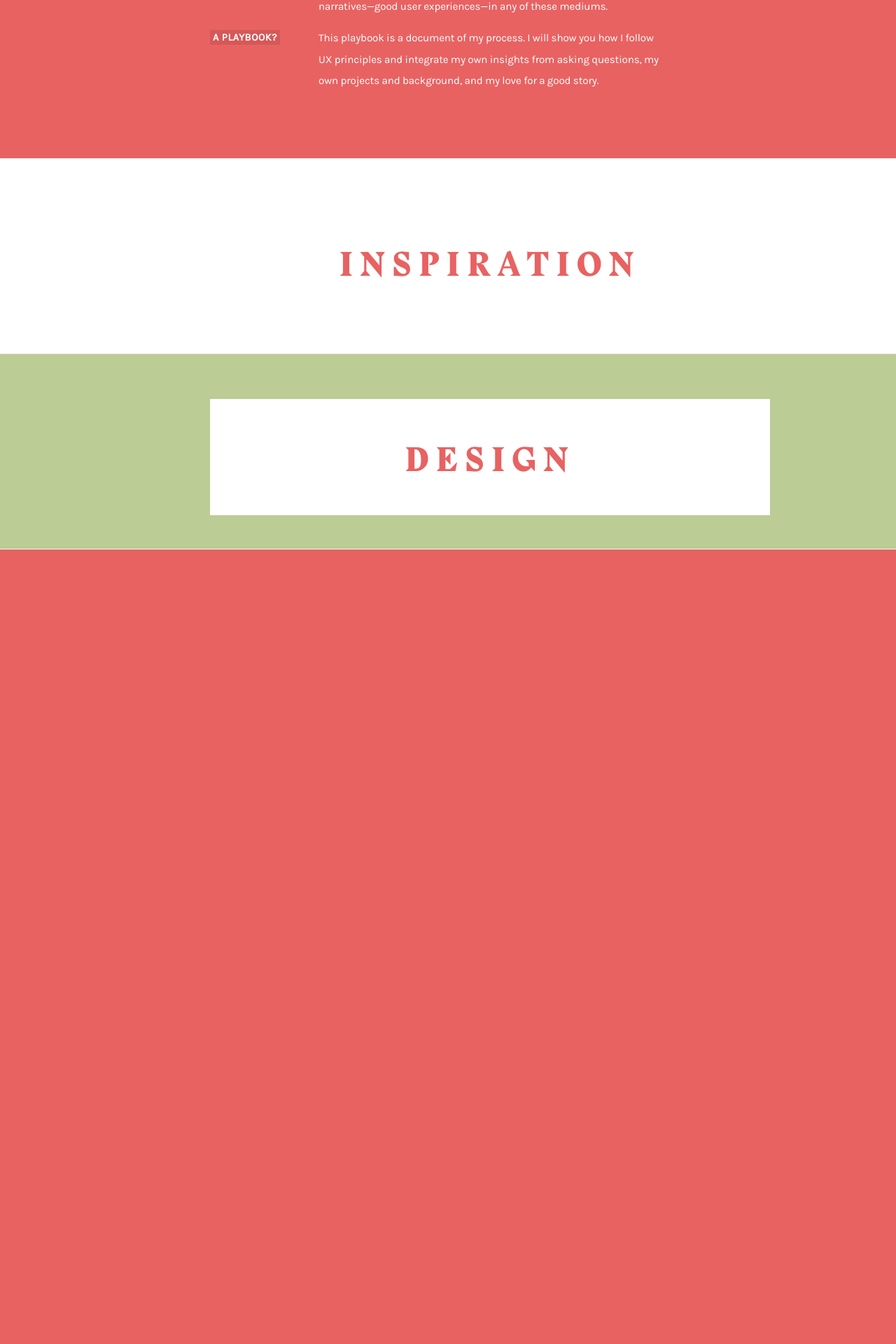
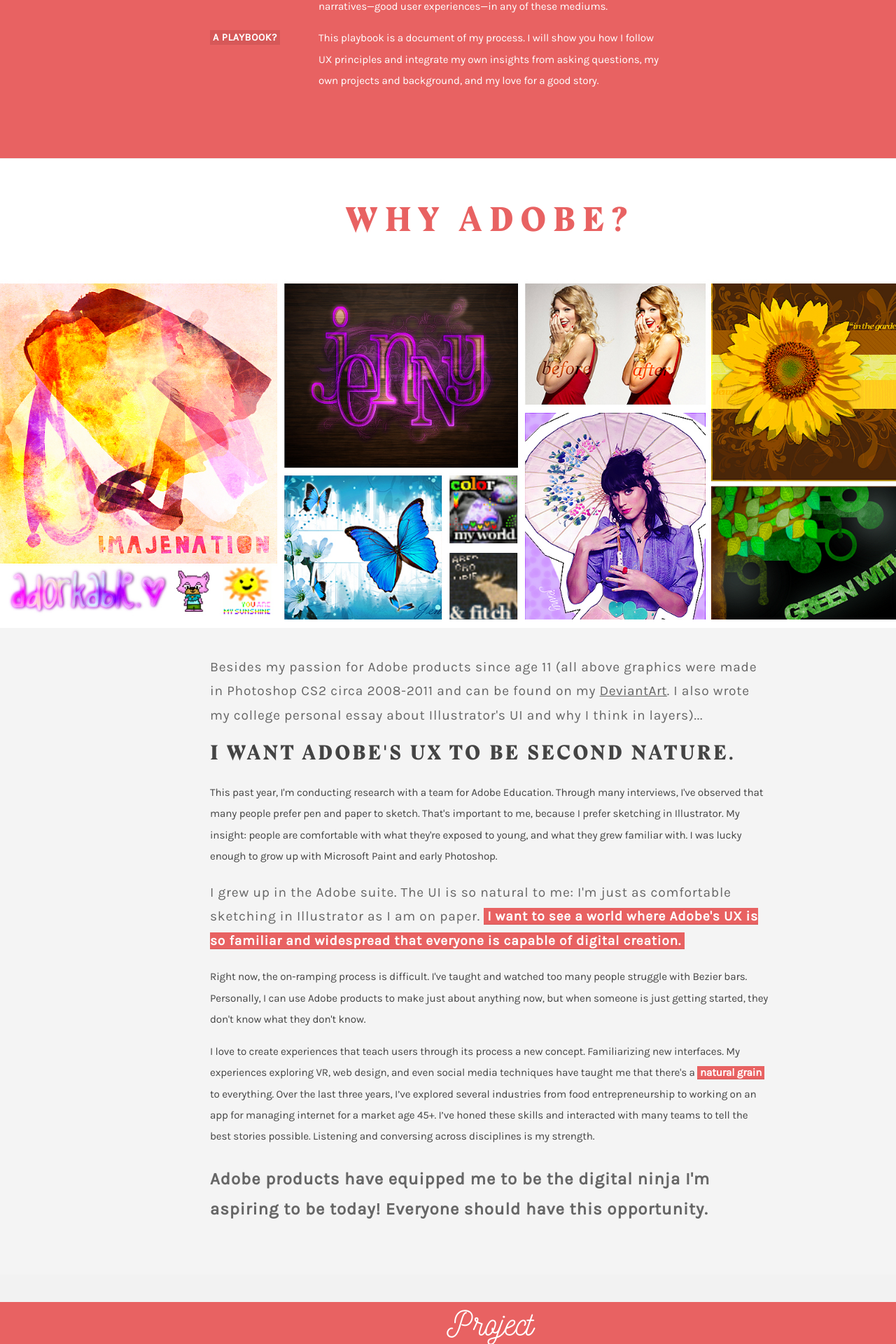
Before and after one commit to jennyliuzhang/jenny.world, a PHP site: page /ux/index.html in a window 1280 px wide; the page is wider, and only the part inside the window is pictured. Shown: the part 800-2720 px from the top of that part at 70% size. Before the commit the page ends 1585 px from the top of that part, so only its background shows below. Run offline with PHP 8.4, Linux system fonts and the light colour scheme; some libraries are stand-ins or nearby versions.

Commit message:
ux upload mvp

```diff
--- a/ux/index.html
+++ b/ux/index.html
@@ -12,8 +12,8 @@
 		<nav>
 			<a href="#adobe">Why Adobe?</a>
 			<a href="#process">Projects</a>
-			<a href="#inspiration">Inspiration</a>
-			<a href="#design">Design</a>
+			<!-- <a href="#inspiration">Inspiration</a> -->
+			<!-- <a href="#design">Design</a> -->
 		</nav>
 
 		<div class="slide intro">
@@ -40,12 +40,10 @@
 			<div class="wrap">
 				<h4>Besides my passion for Adobe products since age 11 (all above graphics were made in Photoshop CS2 circa 2008-2011 and can be found on my <a href="http://jennaiiix3.deviantart.com/" target="_blank">DeviantArt</a>. I also wrote my college personal essay about Illustrator's UI and why I think in layers)...</h4>
 				<h5>I want Adobe's UX to be second nature.</h5>
+				<p>This past year, I'm conducting research with a team for Adobe Education. Through many interviews, I've observed that many people prefer pen and paper to sketch. That's important to me, because I prefer sketching in Illustrator. My insight: people are comfortable with what they're exposed to young, and what they grew familiar with. I was lucky enough to grow up with Microsoft Paint and early Photoshop.</p>
 				<h4>I grew up in the Adobe suite. The UI is so natural to me: I'm just as comfortable sketching in Illustrator as I am on paper. <span class="highlight">I want to see a world where Adobe's UX is so familiar and widespread that everyone is capable of digital creation.</span></h4>
-				<p>This past year, I’m the lead for a team of 9 doing creative consulting work for the Adobe Education department. This project is part of a class called Discerning and Making, in which we conduct market research, boil down painpoint insights, and develop a product for an industry.</p>
-				<p>Through my research, I've learned that many people prefer pen and paper to sketch. That's important to me, because I prefer sketching in Illustrator. My insight: people are comfortable with what they're exposed to young, and what they grew familiar with. I was lucky enough to grow up with Microsoft Paint and early Photoshop.</p>
-				<p>Right now, the on-ramping process is difficult. I've taught and watched too many people struggle with Bezier bars. There are so many possible user experiences, but none of them make sense naturally. I can use Adobe products to make just about anything now, but when someone is just getting started, they don't know what they don't know.</p>
-				<p>I love to create experiences that teach users through its process a new concept. Familiarizing new interfaces. My experiences exploring VR, web design, and even social media techniques have taught me that there's a <span class="highlight">natural grain</span> to everything.</p>
-				<p>Over the last three years, I’ve explored several industries from food entrepreneurship to working on an app for managing internet for a market age 45+. I’ve honed these skills and interacted with many teams to tell the best stories possible. Listening and conversing across disciplines is my strength.</p>
+				<p>Right now, the on-ramping process is difficult. I've taught and watched too many people struggle with Bezier bars. Personally, I can use Adobe products to make just about anything now, but when someone is just getting started, they don't know what they don't know.</p>
+				<p>I love to create experiences that teach users through its process a new concept. Familiarizing new interfaces. My experiences exploring VR, web design, and even social media techniques have taught me that there's a <span class="highlight">natural grain</span> to everything. Over the last three years, I’ve explored several industries from food entrepreneurship to working on an app for managing internet for a market age 45+. I’ve honed these skills and interacted with many teams to tell the best stories possible. Listening and conversing across disciplines is my strength.</p>
 				<h4 style="width:90%; font-size:1.5em; font-weight:bold;">Adobe products have equipped me to be the digital ninja I'm aspiring to be today! Everyone should have this opportunity.</h4>
 			</div>
 		</div>
@@ -211,7 +209,48 @@
 				</div>
 
 				<div class="proj-ux" id="proj-ux-adobe-ed">
-					<p style="margin-top: 30vh;">Welp</p>
+					<h4 style="margin-top: 80px;">1. Context and Research</h4>
+					<p>This year, I'm working with a team of 9 doing creative consulting work for Adobe's Education department. This project is part of a class called Discerning and Making, in which we conduct market research, boil down painpoint insights, and develop a product for an industry.</p>
+					<p>For Adobe Education, we are working on specifically finding ways to penetrate the K-12 target audience. We have conducted extensive primary user research and secondary market research to pinpoint how young people under the age of 19 can become a dominant user base for Adobe products.</p>
+
+					<h2 style="margin-top: 80px;">Round 1 of Research</h2>
+					<h3>Competitive Analysis</h3>
+					<p>Technology in classrooms is currently dominated by Google&mdash;according to Futuresource, many students under age 19 are exposed to Google Chromebooks, Classroom, and their app suite. Microsoft products have a stronghold as well, followed by Apple's physical products. Adobe Creative Cloud is used, but dominantly in career and technical education (CTE) classes.</p>
+					<p style="margin: 440px 0 680px;">I'm an avid user of Adobe products, and I know their use cases beyond simply graphic design and video editing, which are just tools to connect dots to new ways of learning. For example, poster-making is a commonly used presentation technique. Music video projects receive a lot of love in foreign language classes.</p>
+
+					<h3>Interview Insights</h3>
+					<p>Through our first round of interviews with 10 students and 7 teachers, we broke down learners of Creative Cloud software into two categories:</p>
+					<ul>
+						<li><span class="highlight">Concept-focused:</span> Those who want to share an idea better, with less concern to craft.</li>
+						<li><span class="highlight">Skills-focused:</span> Those who want to invest in their creative expression skills and learn the craft.</li>
+					</ul>
+
+					<h5>Skills-focused</h5>
+					<p>This group includes people who use Photoshop or Sketch to make beautiful compositions, like hobbyists, artists, digital painters, videographers, photographers, etc. They will likely invest more time into tutorials, blogs, etc. because they're doing it for fun or to improve.</p>
+					<p style="font-size: 1.5em; line-height: 1.5em;">How might we ensure people who want to improve their technical skills are aware of all the ways they can?</p>
+					<!-- <p>Improving the on-ramping process will help get more people accustomed to visual editing and eventually complex composition.</p>
+					<p>Additionally, prompting kids as young as possible with more reasons to enhance their skills, via contests, art communities, or commission work for others. Take advantage of creator culture!</p> -->
+
+					<h5>Concept-focused</h5>
+					<p>This group includes people who use Chromebook or Spark tools to present something in a better way, e.g. make presentations, videos for class, marketing materials, etc. They may be required to present by teachers, people looking for a better way to promote, share, brainstorm, and solve a problem. They are more focused on the topic than the tool.</p>
+					<p style="font-size: 1.5em; line-height: 1.5em;">How might we make "creative" a part of everyone's identity, like how being "literate" is?</p>
+					<!-- <p>Contextually, many classes already adapt other communication techniques (making people write songs, make posters, skits, etc.) to present ideas. Adobe can institutionalize this. Also, content creator culture is huge, and teens/pre-teens have so many motivations to communicate their lives better to others via blogging, videos, photography, etc.</p> -->
+
+					<p style="margin-top: 80px;">We broke down Adobe's existing product portfolio and organized them into a progression to fit these two molds. The first column, "Existing Intro Tools", are what the <span class="highlight">concept-focused</span> users gravitate towards. The third column, "Professional", are what the <span class="highlight">skills-focused</span> aspire to master. The middle column is the on-ramp for the skills-inclined that might have been introduced to the product from a concept prompt, like a school project.</p>
+					<h5>Not just in school!</h5>
+					<p>By categorizing the K-12 audience in these categories, we moved away from school-specific research and opportunities. People are the interfaces they're surrounded by&mdash;school accounts for many of them, but more and more young people spend time discovering digital interfaces on their own time.</p>
+
+					<h2 style="margin-top: 220px;">Round 2 of Research</h2>
+					<p>For our second round, we conducted 17 in-depth, "day-in-the-life" conversations with current high school students. These interviews ranged from 30 minutes to 1 hour in length. We picked their brains. Some interesting notes:</p>
+					<h3>Exposure</h3>
+					<p>Many students were more inclined to physical creative activity, but those who were actually preferred digital interfaces were introduced to it at a younger age.</p>
+					<h3>Role Models and Community</h3>
+					<p>Many students had role models or external motivators, like their social setting. One student traded in their violin for a guitar, for example, because it was easier to take out in public.</p>
+					<h3>Learning Methods</h3>
+					<p>Each student had a different preferred way to learn their creative skills, but many enjoyed a mix of watching and doing.</p>
+					<p style="margin-top: 150px;">As a team, we reviewed the notes of each interview together and boiled them down into one-sentence insights that we categorized into 13 themes. For each category, we discussed each insight and voted on the ones that we felt also applied to us, thereby involving ourselves (as previous high school students) in our data.</p>
+					<p style="margin-top: 250px;">A handful of main insights rose to the top. For example, regarding inspiration and motivation, we were able to understand the spectrum of personalities that keep a student eager to learn versus discontinue.</p>
+					<p style="margin-top: 280px;">From these insights, we crafted our most recent How Might We statements. This project is still a work-in-progress, but our next step is to finish the rest of our interviews and hone in conversations about these statements.</p>
 				</div>
 
 				<div class="clear"></div>
@@ -222,10 +261,17 @@
 					<h5 onclick="toggleProject(event,'aljazeera')">Al Jazeera<div class="arrow-down"></div></h5>
 
 					<div class="section-content" id="section-content-aljazeera">
+						<p>I wrote an essay about social media habits, making comparisons snacking. Through this lens, I examined the UI/UX of Al Jazeera's social media presence and mobile app, specifically footer AJ+.</p>
 						<img style="width:49%" src="https://cdn-images-1.medium.com/max/1600/1*j8B-lCSqKpmaWNxegCtMDw.png" alt="">
 						<img style="width:49%" src="https://cdn-images-1.medium.com/max/1600/1*VsZY8_fLcSVZdN1XQTYbjw.png" alt="">
+						<blockquote>"Often, when I’m bored and seeking some sort of satisfaction, I peek in my pantry for something to nibble on. I’ve noticed I do the same exact thing with my phone. Often, when I’m bored and seeking some sort of satisfaction, I peek at Facebook or Twitter on my phone for something to also consume."
+							<br><a href="https://blog.usejournal.com/the-social-media-snack-problem-f57cb02a1358" target="_blank">Read the full article on Noteworthy.</a></blockquote>
 						<img src="https://cdn-images-1.medium.com/max/1600/1*gdDljJRMNCLknzj8Vfa_lA.png" alt="">
+						<blockquote style="margin-top:50px;margin-bottom:50px;">"Current engagement metrics (based on the Benchmark Model) propose that one share is equal to 10 likes, creating a currency of “engagement points” based on Facebook interactions. However, this model limits how high we aim: if we only shoot for shares as engagement points, we will stop there."</blockquote>
 						<img src="https://cdn-images-1.medium.com/max/2000/1*u0vq77sTTA6-Ueqm5J4pug.png" alt="">
+						<blockquote style="margin-top:50px;margin-bottom:50px;">
+							 "If AJ+ continues supporting stories as a editorial, opinion outlet, these too should have a call-to-action or behavioral prompt... Digesting AJ+ content can be a redemptive experience: users may glean a new opinion, strong takeaway, or a vehement revelation."
+						 </blockquote>
 						<img src="https://cdn-images-1.medium.com/max/2000/1*KobXoJTJKgzJZLl6H0ttdA.png" alt="">
 						<h4 style="text-align:right;" onclick="toggleProject(event,'aljazeera')">Collapse Al Jazeera<div class="arrow-up"></div></h4>
 					</div>
@@ -237,7 +283,22 @@
 				</div>
 
 				<div class="proj-ux" id="proj-ux-aljazeera">
-					<p style="margin-top: 30vh;">Welp</p>
+					<h4 style="margin-top: 200px;">1. Context and Research</h4>
+					<p>Young people keep up with at least two communities, always: we are members of our day-to-day friend circles, and now, thanks to the internet, we are members of an interconnected, global community too. While we can scroll through friends' vacations on Instagram for a quick fix of distraction, understanding the crises in Syria aren't as easily digestible. Many world updates can be intimidating and perhaps harrowing, especially to nibble on between errands.</p>
+					<p>The call-to-action in videos rarely goes beyond the two-second “Share this video!” closing sequence, <em>if we even make it that far.</em> AJ+ tackles topics not necessarily suitable for social media snacking.</p>
+					<h4 style="margin-top: 150px;">2. Design and Goals</h4>
+					<p></p>
+					<h3>Poll-type Posts</h3>
+					<p>AJ+ currently is a content-driven brand; its presence on social media is its videos. However, social media snacking leaves much of it undigested and not acted upon. Keeping short videos on social media is advantageous and consistent, but we can supplement these with poll-type posts.</p>
+					<h3>New Feed Structure</h3>
+					<p style="margin-bottom:330px;">Time can still be the defining axis and posts can still be chronological, but there needs to be a visual differentiator between news posts and more editorial, opinion-based material. While we can combine videos and stories altogether in one feed, the two types of content need to look different. A visual ontology will organize relevant news and opinions and easily allow users to scroll and pick content of interest.</p>
+					<h3>More in-app conversation</h3>
+					<p>Because most stories are comprised of videos, when I saw an “opinion dialog” for the first time in a set, I was caught off-guard... but in a good way. More of these dialogs, along with in-app polls like the ones I proposed for social media, would engage and empower users to stay involved.</p>
+					<h3>Bite-sized for all</h3>
+					<p>The home feed could feature a bundle of the “Top Five” pieces of content for the day. Each bite-sized video, blurb, or dialog could take a minute of time to consume. Ideally, the user could take five minutes out of their day—in the morning getting ready, eating lunch, etc.—and get up to speed with the interconnected, global community.</p>
+
+					<h2>Update: Current Role</h2>
+					<p>Writing this proposal for Al Jazeera led me to the opportunity to work for their new immersive journalism studio, <a href="http://contrastvr.com" target="_blank">Contrast VR</a>! Right now, I'm researching the UI/UX of immersive content, and how to increase social media engagement.</p>
 				</div>
 
 				<div class="clear"></div>
@@ -248,15 +309,21 @@
 					<h5 onclick="toggleProject(event,'cms')">Slide-Based Web Designer<div class="arrow-down"></div></h5>
 
 					<div class="section-content" id="section-content-cms">
-						<img style="display: block; margin: auto; width: 65%;" src="http://www.jenny.world/490/img/styles-settings-interactions.gif" alt="">
+						<p>As a web design freelancer, I'm always approached with jobs to create a quick one-page, static website. The most difficult part about this process is the lack of admin control&mdash;if the client wants the website edited post-development, I have to update it myself because it's static.</p>
+						<p>This WYSIWYG project is an effort to allow others to design easy, pleasing static websites (for now) without the robust complicated UI of WordPress or Webflow, the lack of customization of Squarespace, or the potentially semantic difficulty of Wix.</p>
+						<img style="display: block; margin: 0 auto 40px; width: 65%;" src="http://www.jenny.world/490/img/styles-settings-interactions.gif" alt="">
+						<img src="http://www.jenny.world/490/img/cms-collections3.gif" alt="">
 						<img src="http://www.jenny.world/490/img/tumblr-editor2.gif" alt="">
-						<img src="http://www.jenny.world/490/img/cms-collections3.gif" alt="">
 						<img src="http://www.jenny.world/490/img/wordpress-editor.gif" alt="">
-						<img style="display: block; margin: auto; width: 45%;" src="http://www.jenny.world/490/img/tumblr-editor1.gif" alt="">
+
+						<p>I also spend a lot of time looking at other websites for inspiration. Here are sample one-pager websites that are end products I would like my tool to be able to build:</p>
 						<img style="width:49%" src="http://www.jenny.world/490/img/study1.jpg" alt="">
 						<img style="width:49%" src="http://www.jenny.world/490/img/study2.jpg" alt="">
 						<img style="width:49%" src="http://www.jenny.world/490/img/study6.jpg" alt="">
 						<img style="width:49%" src="http://www.jenny.world/490/img/study7.jpg" alt="">
+
+						<p>Based on these examinations, I have drafted a preliminary mockup of my WYSIWYG editor, combining the editable components of Webflow with how Tumblr and WordPress manage content.</p>
+						<img src="img/slides-1.png" alt="">
 
 						<h4 style="text-align:right;" onclick="toggleProject(event,'cms')">Collapse Slide-Based Web Designer<div class="arrow-up"></div></h4>
 					</div>
@@ -265,31 +332,75 @@
 				<div class="proj-tags" id="proj-tags-cms">
 					<span>1. Context and Research</span>
 					<span>2. Design and Goals</span>
-					<span>3. Hierarchy Testing</span>
 				</div>
 
 				<div class="proj-ux" id="proj-ux-cms">
-					<p style="margin-top: 30vh;">Welp</p>
+					<h4 style="margin-top: 80px;">1. Context and Research</h4>
+
+
+					<h2 style="margin-top: 80px;">Competitive Analysis</h2>
+					<h3>Webflow</h3>
+					<p style="margin-bottom:780px;">Styles, settings, and interactions of elements are all editable entries in Webflow&mdash;this is the ideal setup in a WYSIWYG editor. Webflow appropriately divides the attributes and functions of an element. These panels run the gamut of what can be edited in CSS for a given web object.</p>
+					<h3>Tumblr</h3>
+					<p style="margin-bottom:250px;">Tumblr allows for less control over the element characteristics than Webflow. Tumblr themes control dominantly the visual frontend of the website, but the code of many themes allow for customization of superficial qualities, but these qualities only (not settings or interactions).</p>
+					<h3>WordPress</h3>
+					<p>Both WordPress and Tumblr platforms organize their posts (the equivalent of a Webflow collection item) on the backend, separate visually from frontend. It's seamless, but more disconnected than Webflow because it's not immediately clear where the content fields display on the frontend. Below is the editor interface for WordPress, and how it translates to the frontend.</p>
+					<p>A collection item should consist of fields that you can choose to populate your website design with. Populating these fields should be much easier than how Webflow, WordPress, or Tumblr allow content editing. This could be directly on the website design in a WYSIWYG fashion.</p>
+
+					<h2 style="margin-top: 80px;">One-Pager Studies</h2>
+					<p>My target products are often thesis statement websites. They tend to follow a natural grain, adhering to a few key components:</p>
+					<ul>
+						<li>Background</li>
+						<li>Container</li>
+						<li>Navigation</li>
+						<li>Header</li>
+						<li>Content</li>
+						<li>Footer</li>
+					</ul>
+					<h3>What if...</h3>
+					<p>The frontend could be easily populated in an "edit mode"? How can you create simple website with one or two collection items at most in a templated platform?</p>
+
+					<h4 style="margin-top: 80px;">2. Design and Goals</h4>
+					<h2>Slides-Based Concept</h2>
+					<p>I'm in the process of developing this slides-based website designer. It will store basic content in the form of "slides", in which image and text elements are editable using <a href="http://draftjs.org/" target="_blank">Draft.js</a>.</p>
+
+					<h3>Why Slides-based?</h3>
+					<p>My insight into this stems from my observations of Webflow vs. Wix. Though real, robust designers prefer Webflow, it's only because that structure of thinking makes sense to us. Most people don't think in divs.</p>
+					<p>People like Wix because it is drag-and-drop, and it is intuitive. I thought about other intuitive programs in my life, and my favorite ones are PowerPoint and Keynote. These were the easiest programs to pick up.</p>
+					<p>As I brainstormed the key components of a one-pager, I noticed that all the elements are often  stacked and organized in a hierarchal way, much like like a presentation. If people are used to the likes of presentation software anyway (it's taught everywhere in schools, used at work, etc.), familiar UI to the unfamiliar world of website building might be the best approach.</p>
+
+					<h2>Product Flow Outline</h2>
+					<ol>
+						<li>Upon load, the page presents you with a workspace containing a very basic website template with a series of modules (except text styles).</li>
+						<li>The user may click on these elements and edit its shape, size, positioning, and the text styles within each of these elements.</li>
+						<li>Modules can be locked; this will symbolize relative or absolute positioning.</li>
+						<li>Padding and margins will be drag-and-drop.</li>
+						<li>Colors will be picked from a color picker.</li>
+						<li>Text styles will be edited like WYSIWYG editors (e.g. tinyMCE).</li>
+						<li>In another panel, you can toggle between the setting the website template in Mobile, Mid-Size, or Desktop mode.</li>
+						<li>You can also create a collection of entries and manage these in another ancillary panel. You determine and populate the content fields for entries.</li>
+						<li>Once collection items are created, they are saved to a database. You can populate elements with a collection item's fields and design its modules, as detailed above.</li>
+						<li>After the user is done designing, they can save their pages and export their entire website, including the database, HTML files, and Sass stylesheet.</li>
+					</ol>
+
+
+
+
+
+
+
+
+
 				</div>
+
+
 
 				<div class="clear"></div>
 			</div>
 		</div>
 
-		<div id="inspiration" class="slide inspiration">
-			<div class="wrap">
-				<h1>Inspiration</h1>
-				<img src="inspiration/Increment_illustration02_900px.jpg" alt=""  style="display:none">
-				<p  style="display:none">I'm interested in a brand approach that is edgy, serious, and updated.</p>
-			</div>
-		</div>
-
-
-		<div id="design" class="slide design">
-			<div class="wrap">
-				<h1>Design</h1>
-				<p  style="display:none">In progress...</p>
-			</div>
+		<div id="experiences" class="slide experiences">
+			<h1>Other Relevant Experiences</h1>
 		</div>
 	</body>
 </html>
--- a/ux/style.css
+++ b/ux/style.css
@@ -124,7 +124,7 @@ h4 {
 }
 
 h5 {
-	margin: 0 0 1em;
+	margin: 0.2em 0 0.8em;
 	padding: 0;
 	font: 500 1.8em "Stanley Poster", serif;
 	color: #444;
@@ -165,21 +165,22 @@ img {
 	.intro h3 { background: #d65858; }
 
 .adobe {
-	display: none;
+	/* display: none; */
 	background: #f4f4f4;
 	color: #444;
 	padding: 0em 0 2em;
 }
 
 .process {
-	display: none;
+	/* display: none; */
 	padding: 0;
 	background: #e86262;
 	color: #fff;
-	border-bottom: 1px solid #d2d9f1;
+	/* border-bottom: 1px solid #d2d9f1; */
 }
 
-.inspiration {
+.experiences {
+	display: none;
 	background: #fff;
 	border-bottom: 1px solid #f0ded3;
 }
@@ -237,7 +238,7 @@ img {
 			color: #e86262;
 		}
 
-			/* .section-content { display: none } */
+			.section-content { display: none }
 
 			.proj, .proj-ux, .proj-tags {
 				float: left;
@@ -251,7 +252,7 @@ img {
 			}
 
 			.proj-ux, .proj-tags {
-				/* display: none; */
+				display: none;
 				position: relative;
 				max-width: 510px;
 				color: #fff;
@@ -287,7 +288,9 @@ img {
 				border-bottom: 2px solid #fff;
 			}
 
-			.proj-ux h5 { color: #fff; }
+			.proj-ux h5 {
+				margin: 0.5em 0;
+				color: #fff; }
 
 			.proj-ux .highlight {
 				background: #fff;
```
Also changed, not shown: ux/img/slides-1.png (added).
